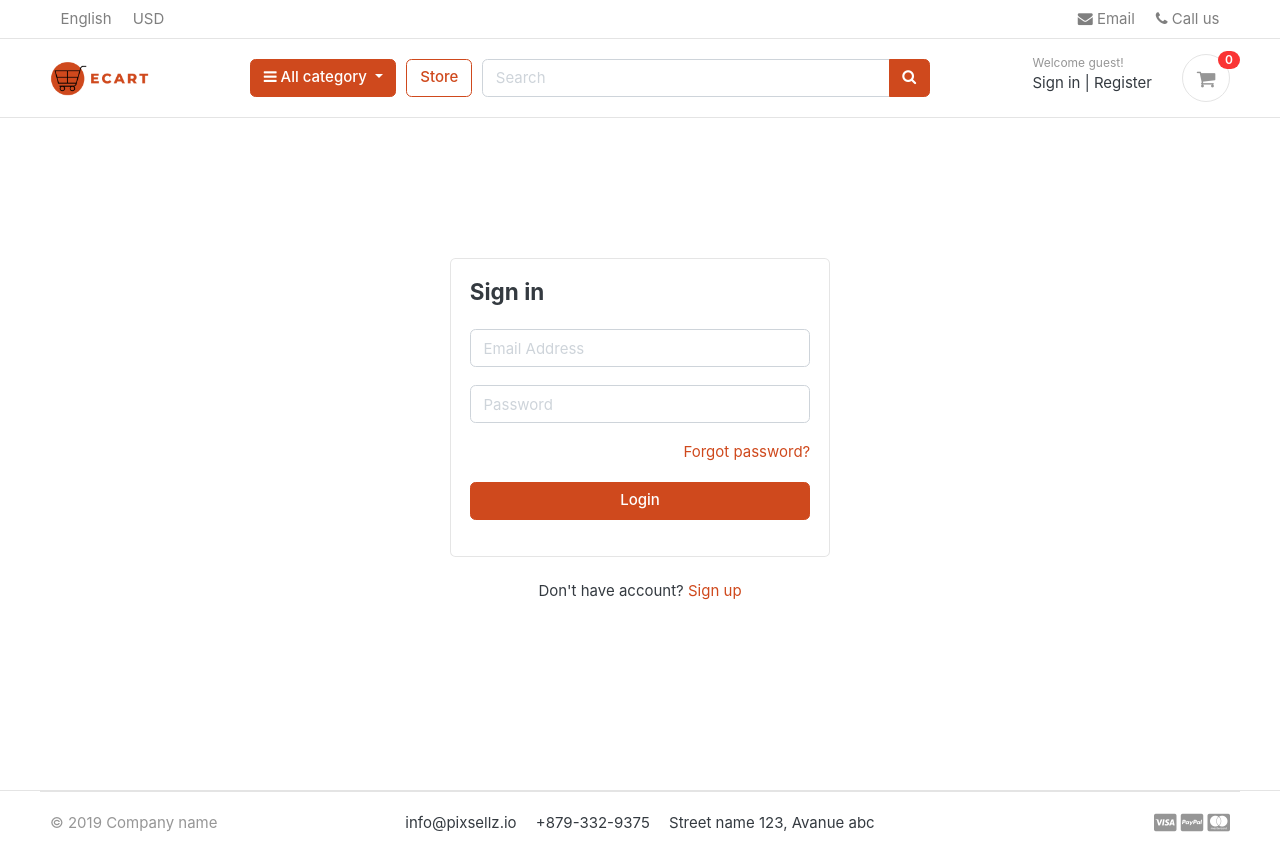
After one commit to vca-11799/djang-ecomm, a Django app: page /accounts/login/ in a window 1280 px wide. The commit adds this page. Run offline with Django 5.2, Linux system fonts and the light colour scheme; data that the repository does not hold is empty; some libraries are stand-ins or nearby versions; some web fonts are replaced.

Commit message:
user login and registration functionality

```diff
--- /dev/null
+++ b/accounts/urls.py
@@ -0,0 +1,8 @@
+from . import views
+from django.urls import path
+
+urlpatterns = [
+    path('register/', views.register, name = 'register'),
+    path('login/', views.login, name = 'login'),
+
+]
--- a/accounts/views.py
+++ b/accounts/views.py
@@ -1,3 +1,46 @@
-from django.shortcuts import render
+from django.shortcuts import render,redirect
+from .forms import RegistrationForm
+from .models import Account
+from django.contrib import messages,auth
 
 # Create your views here.
+
+def register(request):
+
+    if request.method == 'POST':
+        form = RegistrationForm(request.POST)
+        if form.is_valid():
+            first_name = form.cleaned_data['first_name']
+            last_name = form.cleaned_data['last_name']
+            phone_number = form.cleaned_data['phone_number']
+            email = form.cleaned_data['email']
+            password = form.cleaned_data['password']
+            username = email.split("@")[0]
+            user = Account.objects.create_user(first_name = first_name, last_name = last_name, email = email, username = username, password = password)
+            user.phone_number = phone_number
+            user.save()
+            messages.success(request, "Registration Successfull...!")
+            return redirect('register')
+
+    else:
+        form = RegistrationForm()
+    context = {
+        'form' : form  ,
+    }
+    return render(request, 'accounts/register.html', context)
+
+def login(request):
+    if request.method == 'POST':
+        email = request.POST['email']
+        password = request.POST['password']
+
+        user = auth.authenticate(email=email, password=password)
+
+        if user is not None:
+            auth.login(request, user)
+            return redirect('home')
+        else:
+            messages.error(request,'invalid login credentials...!')
+            return redirect('login')
+
+    return render(request, 'accounts/login.html')
--- a/ecomm/settings.py
+++ b/ecomm/settings.py
@@ -139,3 +139,8 @@ MEDIA_ROOT = BASE_DIR / 'media'
 # https://docs.djangoproject.com/en/5.0/ref/settings/#default-auto-field
 
 DEFAULT_AUTO_FIELD = 'django.db.models.BigAutoField'
+
+from django.contrib.messages import constants as messages
+MESSAGE_TAGS = {
+    messages.ERROR: "danger",
+}
--- a/ecomm/static/js/script.js
+++ b/ecomm/static/js/script.js
@@ -57,3 +57,8 @@ $(document).ready(function() {
 
 });
 // jquery end
+
+setTimeout(function(){
+    $('#message').fadeOut('slow')
+
+},1000)
--- a/ecomm/urls.py
+++ b/ecomm/urls.py
@@ -26,4 +26,5 @@ urlpatterns = [
     path('', views.home, name = 'home'),
     path('store/', include('store.urls')),
     path('carts/', include('carts.urls')),
+    path('accounts/', include('accounts.urls')),
 ] + static(settings.MEDIA_URL, document_root = settings.MEDIA_ROOT)
--- /dev/null
+++ b/templates/accounts/login.html
@@ -0,0 +1,42 @@
+{% extends 'base.html' %}
+
+{% block content %}
+
+<!-- ========================= SECTION CONTENT ========================= -->
+<section class="section-conten padding-y" style="min-height:84vh">
+
+<!-- ============================ COMPONENT LOGIN   ================================= -->
+	<div class="card mx-auto" style="max-width: 380px; margin-top:100px;">
+    {% include 'inc/alerts.html' %}
+      <div class="card-body">
+      <h4 class="card-title mb-4">Sign in</h4>
+      <form action="{% url 'login' %}" method="POST">
+        {% csrf_token %}
+          <div class="form-group">
+			 <input type="email" class="form-control" placeholder="Email Address" name="email">
+          </div> <!-- form-group// -->
+          <div class="form-group">
+			<input type="password" class="form-control" placeholder="Password" name="password">
+          </div> <!-- form-group// -->
+
+          <div class="form-group">
+          	<a href="#" class="float-right">Forgot password?</a>
+
+          </div> <!-- form-group form-check .// -->
+          <div class="form-group">
+              <button type="submit" class="btn btn-primary btn-block"> Login  </button>
+          </div> <!-- form-group// -->
+      </form>
+      </div> <!-- card-body.// -->
+    </div> <!-- card .// -->
+
+     <p class="text-center mt-4">Don't have account? <a href="{% url 'register' %}">Sign up</a></p>
+     <br><br>
+<!-- ============================ COMPONENT LOGIN  END.// ================================= -->
+
+
+</section>
+<!-- ========================= SECTION CONTENT END// ========================= -->
+
+
+{% endblock %}
--- /dev/null
+++ b/templates/inc/alerts.html
@@ -0,0 +1,11 @@
+{% if messages %}
+    {% for message in messages %}
+    <div id="message" class="container">
+        <div {% if message.tags %} class="alert alert-{{ message.tags }}"{% endif %} role="alert">
+            <button type="button" data-dismiss = "alert" class="close"><span area-hidden = "true">&times;</span></button>
+            {% if message.level == DEFAULT_MESSAGE_LEVELS.ERROR %}Oops: {% endif %}
+            {{ message }}
+    </div>
+    </div>
+    {% endfor %}
+{% endif %}
--- a/templates/inc/nav.html
+++ b/templates/inc/nav.html
@@ -65,8 +65,8 @@
 					<div class="widget-header">
 						<small class="title text-muted">Welcome guest!</small>
 						<div>
-							<a href="./signin.html">Sign in</a> <span class="dark-transp"> | </span>
-							<a href="./register.html"> Register</a>
+							<a href="{% url 'login' %}">Sign in</a> <span class="dark-transp"> | </span>
+							<a href="{% url 'register' %}"> Register</a>
 						</div>
 					</div>
 					<a href="{% url 'carts' %}" class="widget-header pl-3 ml-3">
```
Also changed, not shown: accounts/forms.py (added, +33 -0 lines), templates/accounts/register.html (added, +62 -0 lines).
